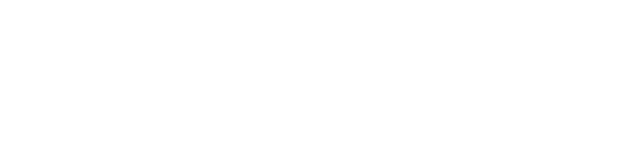
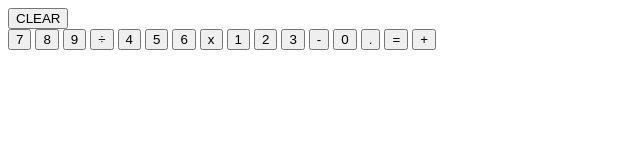
Before and after one commit to iamgame3/calculator, a plain HTML site: page index.html in a window 1280 px wide. Shown: the whole page, without its empty margins (0-640 px from the left). Drawn offline with Linux system fonts and the light colour scheme.

Commit message:
Add main divs and buttons for calculator

```diff
--- a/index.html
+++ b/index.html
@@ -6,8 +6,28 @@
     <link rel="stylesheet" href="./styles.css">
 </head>
 <body>
-
-
+    <div class="calculator">
+        <div class="display"></div>
+        <button class="clear">CLEAR</button>
+        <div class="main">
+            <button class="digit">7</button>
+            <button class="digit">8</button>
+            <button class="digit">9</button>
+            <button class="operation">÷</button>
+            <button class="digit">4</button>
+            <button class="digit">5</button>
+            <button class="digit">6</button>
+            <button class="operation">x</button>
+            <button class="digit">1</button>
+            <button class="digit">2</button>
+            <button class="digit">3</button>
+            <button class="operation">-</button>
+            <button class="digit">0</button>
+            <button class="special">.</button>
+            <button class="special">=</button>
+            <button class="operation">+</button>
+        </div>
+    </div>
 
     <script src="./script.js"></script>
 </body>
```
